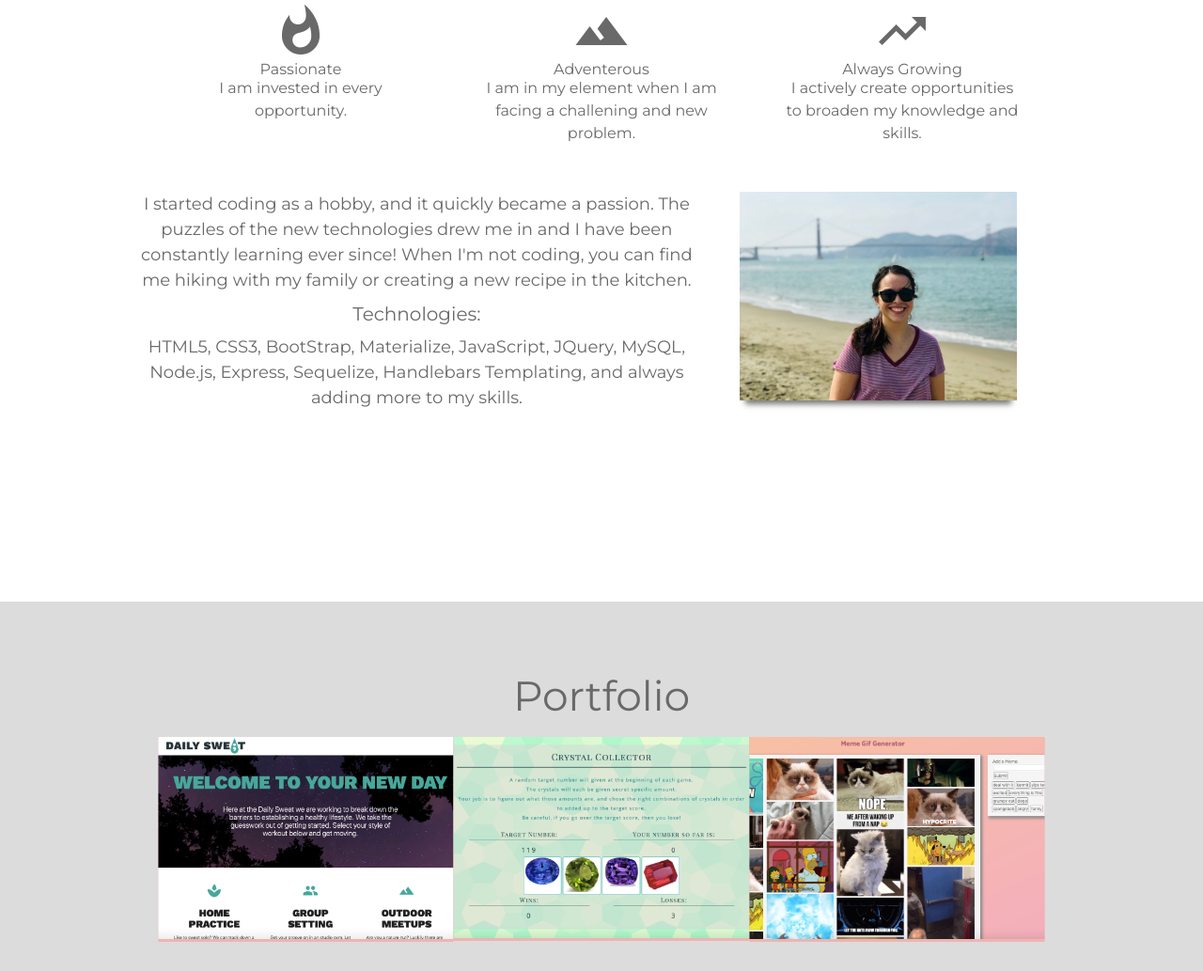
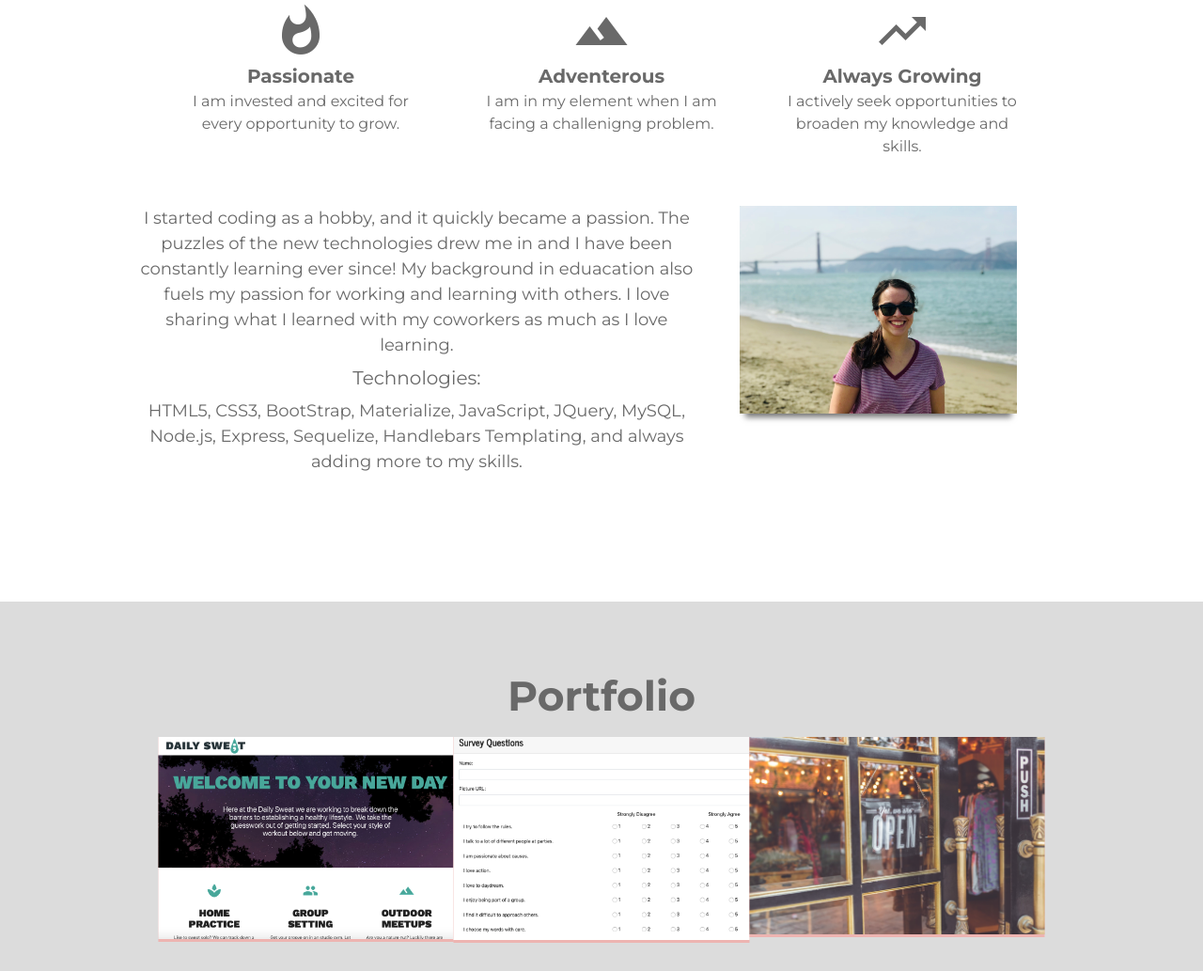
Before and after one commit to kelsimhoyle/kelsimhoyle.github.io, a plain HTML site: page index.html in a window 1280 px wide. Shown: the part 1059-2092 px from the top of the page at 94% size. Drawn offline with nearby package versions, Linux system fonts and the light colour scheme.

Commit message:
fixing typos and adding projects

```diff
--- a/assets/css/style.css
+++ b/assets/css/style.css
@@ -23,6 +23,10 @@ header {
 
 #header-nav {
    margin: 1% 10%;
+}
+
+.nav-link {
+   cursor: pointer;
 }
 
 #header-nav li {
@@ -107,6 +111,7 @@ li.info {
 
 h2 {
    font-size: 44px;
+   font-weight: bold;
    line-height: 2;
    margin: auto;
 
@@ -117,9 +122,13 @@ h3 {
    margin: 2%;
 }
 
-h4 {
+h4, h5 {
    font-size: 20px;
    padding: 2%;
+}
+
+h5 {
+   font-weight: bold;
 }
 
 ul {
@@ -136,12 +145,17 @@ p {
    line-height: 1.5;
 }
 
+a {
+   text-decoration: none;
+   color: #F77B77;
+   line-height: 1.2;
+}
+
 #landing-content li {
    font-size: 24px;
 }
 
 li.landing-nav {
-   cursor: pointer;
    width: 30%;
    padding: 3% 0;
    border: 2px solid whitesmoke;
@@ -216,7 +230,7 @@ div.text {
 p.description {
    font-size: 1rem;
    line-height: 1.1;
-   margin-top: 2%;
+   margin: 2% 0;
 }
 
 .hidden {
--- a/assets/js/logic.js
+++ b/assets/js/logic.js
@@ -3,25 +3,33 @@
 var projects = [
     project1 = {
         name: "Daily Sweat: Workout",
-        deployed: "https://wynnc.github.io/hippie_shizzz/",
-        githhub: "https://github.com/wynnc/hippie_shizzz",
+        deployed: "http://www.kelsihoyle.me/daily-sweat/.",
+        githhub: "https://github.com/kelsimhoyle/daily-sweat",
         image: "assets/images/portfolio-images/dailySweat.png",
         description: "Provides workouts based on a few selections. Either videos for a user to experience at home, gyms where the user can join classes, or meetups where the user can participate with a group."
     },
     project2 = {
-        name: "Crystal Collector Game",
-        deployed: "https://kelsimhoyle.github.io/unit-4-game/",
-        githhub: "https://github.com/kelsimhoyle/unit-4-game",
-        image: "assets/images/portfolio-images/crystalCollector.png",
-        description: "Game where the user must figure out a crystal's value and add up to the targeted value."
+        name: "Friend Finder",
+        deployed: "https://young-falls-67340.herokuapp.com/",
+        githhub: "https://github.com/kelsimhoyle/friend-finder",
+        image: "assets/images/portfolio-images/friendFinder.png",
+        description: "Take a survey and see who you match with! This is a Node app with a SQL Database."
     },
     project3 = {
-        name: "Gif Generator",
-        deployed: "https://kelsimhoyle.github.io/gif-generator/",
-        githhub: "https://github.com/kelsimhoyle/gif-generator",
-        image: "assets/images/portfolio-images/gifGenerator.png",
-        description: "Giphy API is used in order to display gifs base on memes. The user may use the meme categories already provided on the page, or add their own!"
+        name: "'Bamazon App'",
+        deployed: "https://github.com/kelsimhoyle/mysqlhw",
+        githhub: "https://github.com/kelsimhoyle/mysqlhw",
+        image: "assets/images/portfolio-images/bamazon.jpg",
+        description: "This Node command line app acts like on online storefront. With the use of MySQL, the user is able to interact with the database that has all of the stock information."
     }
+    // ,
+    // project4 = {
+    //     name: "",
+    //     deployed: "",
+    //     github: "",
+    //     image: "",
+    //     description: ""
+    // }
 ]
 
 var iAm = ["Kelsi.", "a programmer.", "a creator.", "a learner.", "a dreamer." ];
@@ -73,12 +81,10 @@ function generatePortfolio() {
         var image = $("<img>").attr("src", projects[i].image);
         var hiddenDiv = $("<div>").addClass("hidden");
         var flexDiv = $("<div>").addClass("project-info");
-        var links = $("<div>").addClass("links")
-        var deployed = $("<a>").attr("href", projects[i].deployed).attr("target", "_blank").html(`<img src="assets/images/view.png" alt="View Project">`);
-        var github = $("<a>").attr("href", projects[i].githhub).attr("target", "_blank").html(`<img src="assets/images/repo.png" alt="View GitHub Repository">`);
+        var deployed = $("<a>").attr("href", projects[i].deployed).attr("target", "_blank").text("View Project");
+        var github = $("<a>").attr("href", projects[i].githhub).attr("target", "_blank").text("View on GitHub");
         var description = $("<p>").text(projects[i].description).addClass("description");
-        links.append(github, deployed);
-        flexDiv.append(name, description, links);
+        flexDiv.append(name, description, deployed, github);
         hiddenDiv.append(flexDiv);
         projectDiv.append(image, hiddenDiv);
         portfolioDisplay.append(projectDiv);
--- a/index.html
+++ b/index.html
@@ -5,7 +5,7 @@
     <meta charset="UTF-8">
     <meta name="viewport" content="width=device-width, initial-scale=1.0">
     <meta http-equiv="X-UA-Compatible" content="ie=edge">
-    <link href="https://fonts.googleapis.com/css?family=Montserrat&display=swap" rel="stylesheet">
+    <link href="https://fonts.googleapis.com/css?family=Montserrat:400,700&display=swap" rel="stylesheet">
     <link href="https://fonts.googleapis.com/icon?family=Material+Icons" rel="stylesheet">
     <link href="assets/css/reset.css" rel="stylesheet">
     <link href="assets/css/style.css" rel="stylesheet">
@@ -46,32 +46,32 @@
                     <li class="describe">
                         <i class="material-icons list-icon">whatshot</i>
                         <h5>Passionate</h5>
-                        <p>I am invested in every opportunity.</p>
+                        <p>I am invested and excited for every opportunity to grow.</p>
                     </li>
                     <li class="describe">
                         <i class="material-icons list-icon">terrain</i>
                         <h5>Adventerous</h5>
-                        <p>I am in my element when I am facing a challening and new problem.</p>
+                        <p>I am in my element when I am facing a challenigng problem.</p>
                     </li>
                     <li class="describe">
                         <i class="material-icons list-icon">trending_up</i>
                         <h5>Always Growing</h5>
-                        <p>I actively create opportunities to broaden my knowledge and skills.</p>
+                        <p>I actively seek opportunities to broaden my knowledge and skills.</p>
                     </li>
                 </ul>
                 <div class="content">
                     <div class="clearfix">
-                            <div class="float-right">
-                                    <img src="assets/images/portrait.jpg" alt="portrait" class="portrait">
-                                </div>
+                        <div class="float-right">
+                            <img src="assets/images/portrait.jpg" alt="portrait" class="portrait">
+                        </div>
                         <div class="float-left">
                             <p>I started coding as a hobby, and it quickly became a passion. The puzzles of the new
-                                technologies drew me in and I have been constantly learning ever since! When I'm not
-                                coding,
-                                you can find me hiking with my family or creating a new recipe in the kitchen.</p>
-
-                                <h4>Technologies:</h4>
-                    <p>HTML5, CSS3, BootStrap, Materialize, JavaScript, JQuery, MySQL, Node.js, Express, Sequelize, Handlebars Templating, and always adding more to my skills.</p>
+                                technologies drew me in and I have been constantly learning ever since! My background in
+                                eduacation also fuels my passion for working and learning with others. I love sharing
+                                what I learned with my coworkers as much as I love learning.</p>
+                            <h4>Technologies:</h4>
+                            <p>HTML5, CSS3, BootStrap, Materialize, JavaScript, JQuery, MySQL, Node.js, Express,
+                                Sequelize, Handlebars Templating, and always adding more to my skills.</p>
                         </div>
                     </div>
                 </div>
```
Also changed, not shown: assets/images/portfolio-images/bamazon.jpg (added), assets/images/portfolio-images/friendFinder.png (added), assets/images/repo.png (deleted), assets/images/view.png (deleted), 1 other file.
